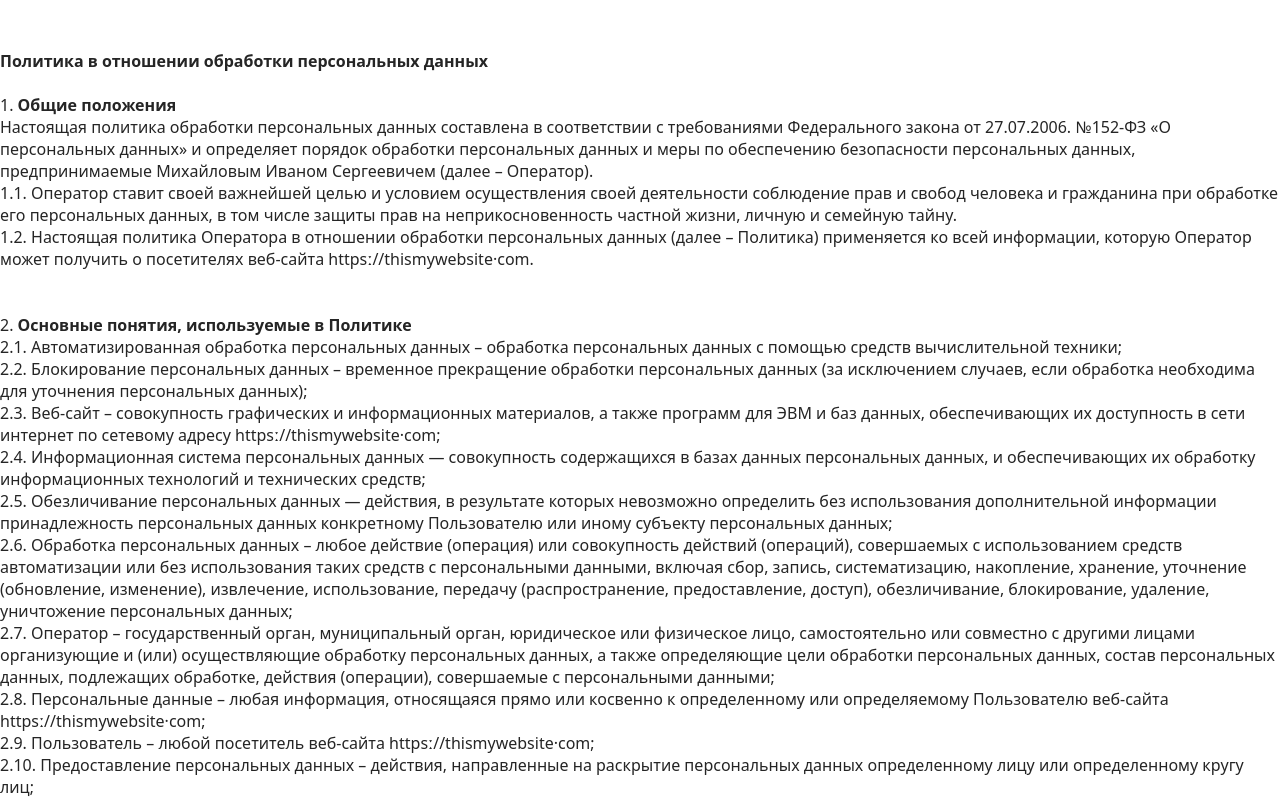
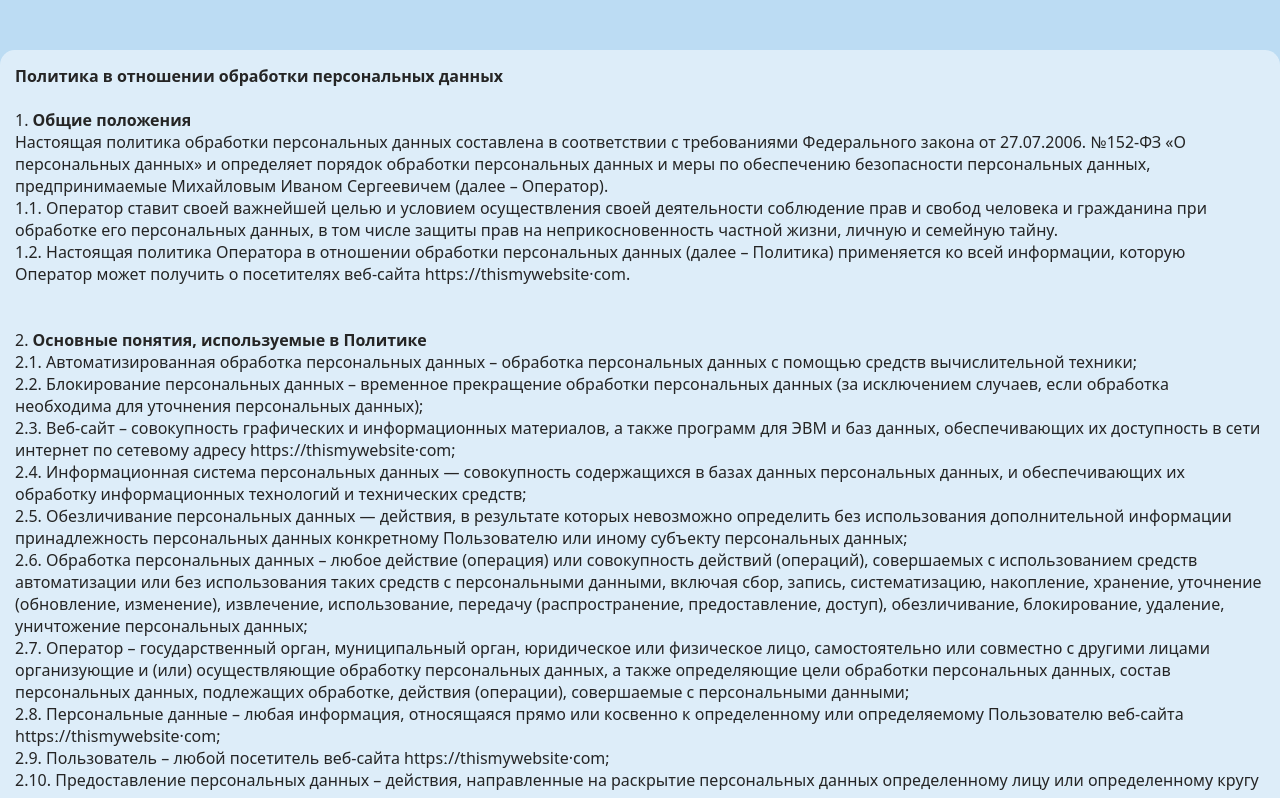
Before and after one commit to vavilentar/portfolio-page, a plain HTML site: page pages/policy.html in a window 1280 px wide. Shown: the top 798 px of the page. Drawn offline with Linux system fonts and the light colour scheme.

Commit message:
Policy styles

```diff
--- a/css/style.css
+++ b/css/style.css
@@ -101,6 +101,17 @@ li {
 body,
 html {
 	scroll-behavior: smooth;
+}
+
+.policy-body {
+	background-image: url(../img/bg.jpg);
+}
+
+.policy-body p {
+	margin: 50px auto;
+	background-color: rgba(255, 255, 255, 0.5);
+	padding: 15px;
+	border-radius: 15px;
 }
 
 /*Other styles*/
--- a/pages/policy.html
+++ b/pages/policy.html
@@ -6,8 +6,8 @@
     <link rel="stylesheet" href="../css/style.css">
     <title>Политика в отношении обработки персональных данных</title>
 </head>
-<body>
-    <p style="margin: 50px auto;" class="p__container">
+<body class="policy-body">
+    <p class="p__container">
         <b>
             Политика в отношении обработки персональных данных <br> <br>
         </b>
```
